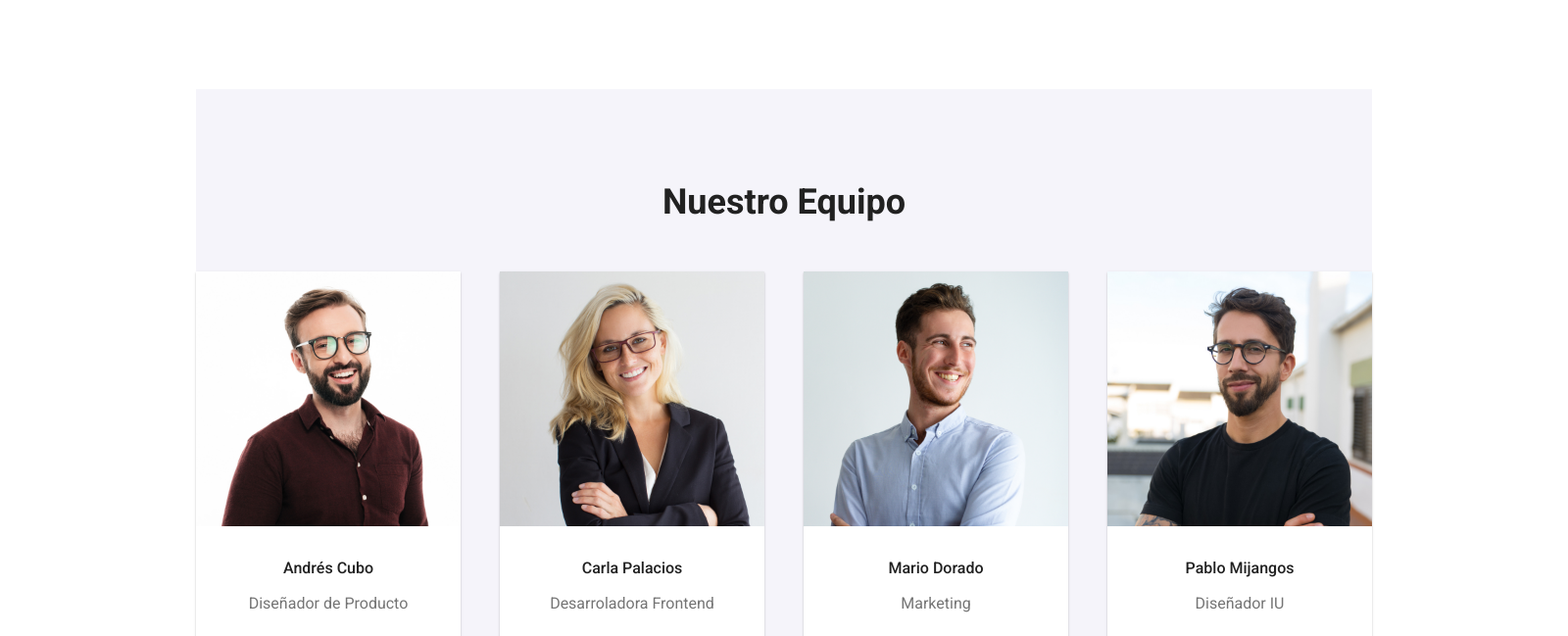
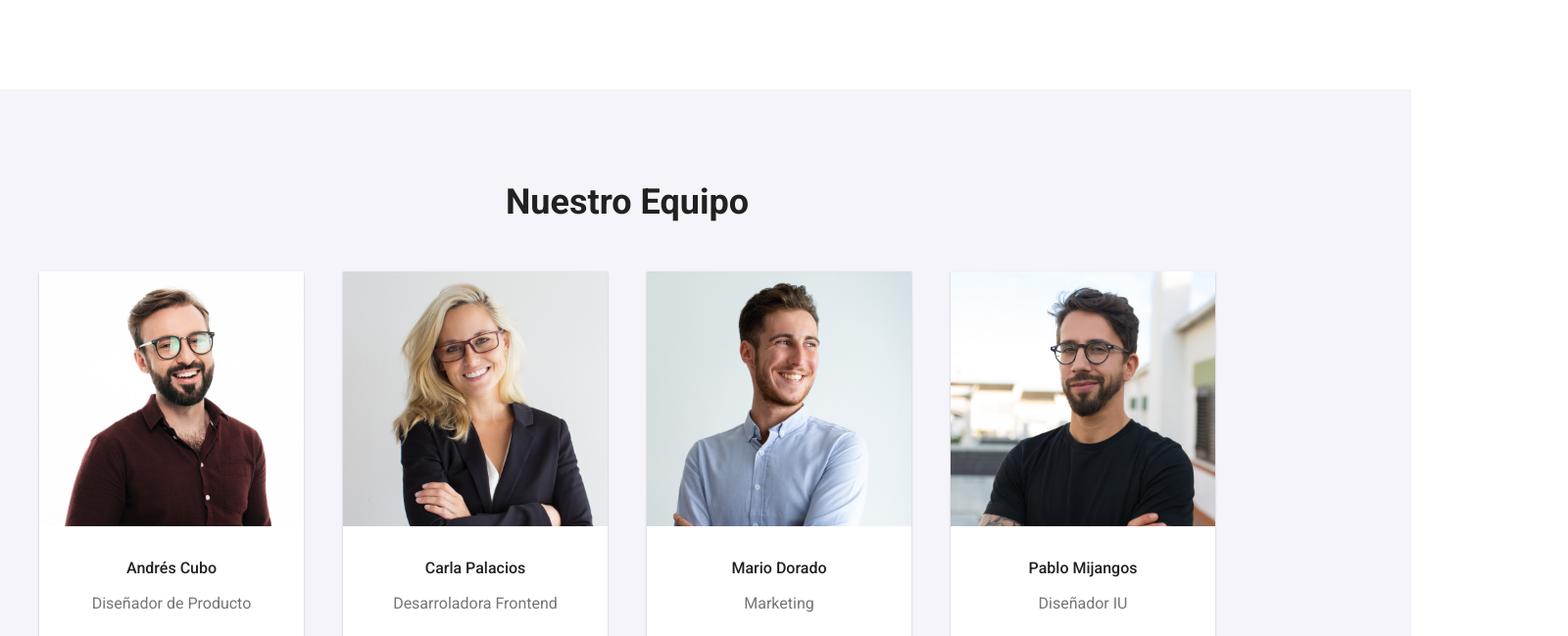
Before and after one commit to DFMendezS/goit-markup-hw-04, a plain HTML site: page index.html in a window 1280 px wide. Shown: the part 1544-2193 px from the top of the page at 98% size, 1600 px wide, since content can reach past the window. Drawn offline with Linux system fonts and the light colour scheme.

Commit message:
correcion-v2

```diff
--- a/css/styles.css
+++ b/css/styles.css
@@ -5,7 +5,6 @@
 
 body {
   font-family: "Roboto", sans-serif;
-  width: 1600px;
 }
 
 body,
@@ -215,6 +214,10 @@ address p,
   background-color: #f5f4fa;
 }
 
+.ourteam {
+  min-width: 1600px;
+}
+
 .directory button:hover,
 .directory button:focus,
 .btservice,
@@ -355,6 +358,7 @@ address {
   background: url("../images/bgimg.jpg"), rgba(47, 48, 58, 0.4);
   padding: 200px 0px;
   margin-top: 16px;
+  max-width: 1600px;
 }
 .txtorg {
   margin: 78px 0px 80px 0px;
```
Also changed, not shown: portfolio.html (+1 -1 lines), index.html (line endings or trailing spaces).
